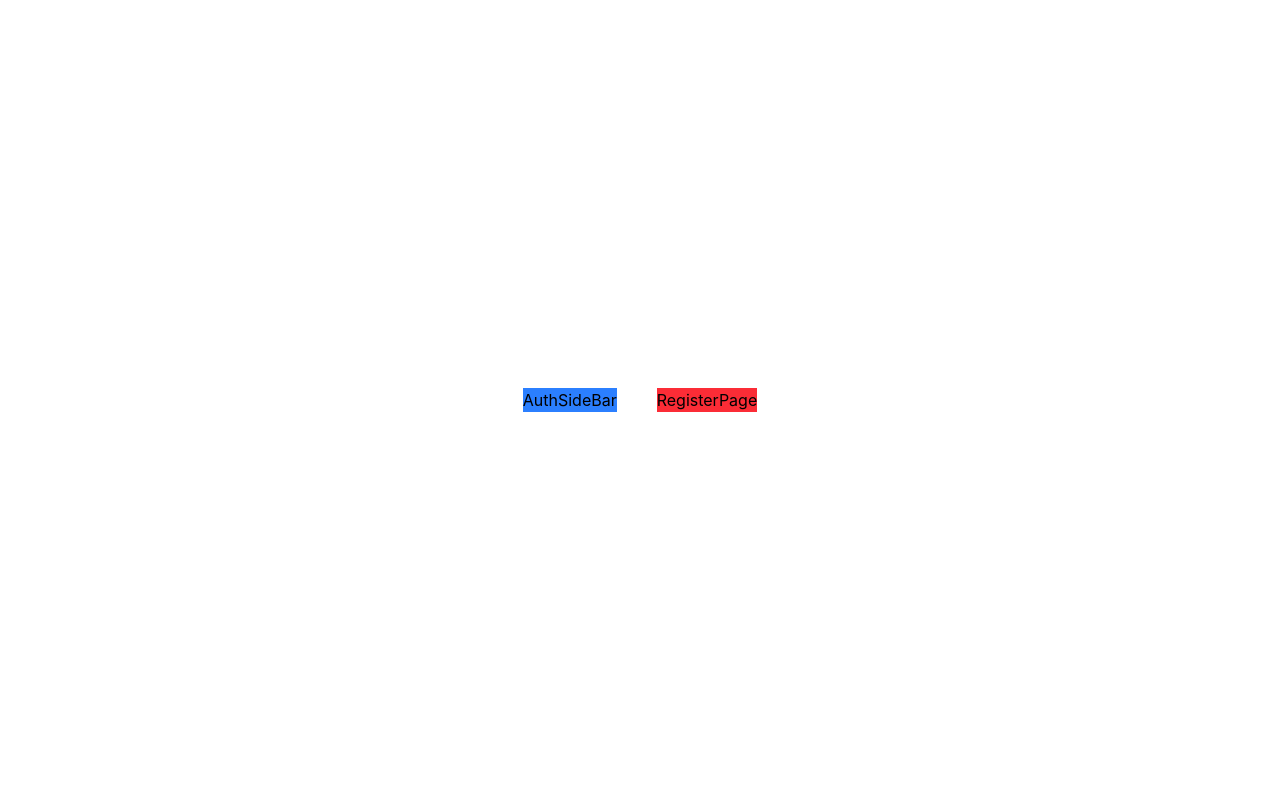
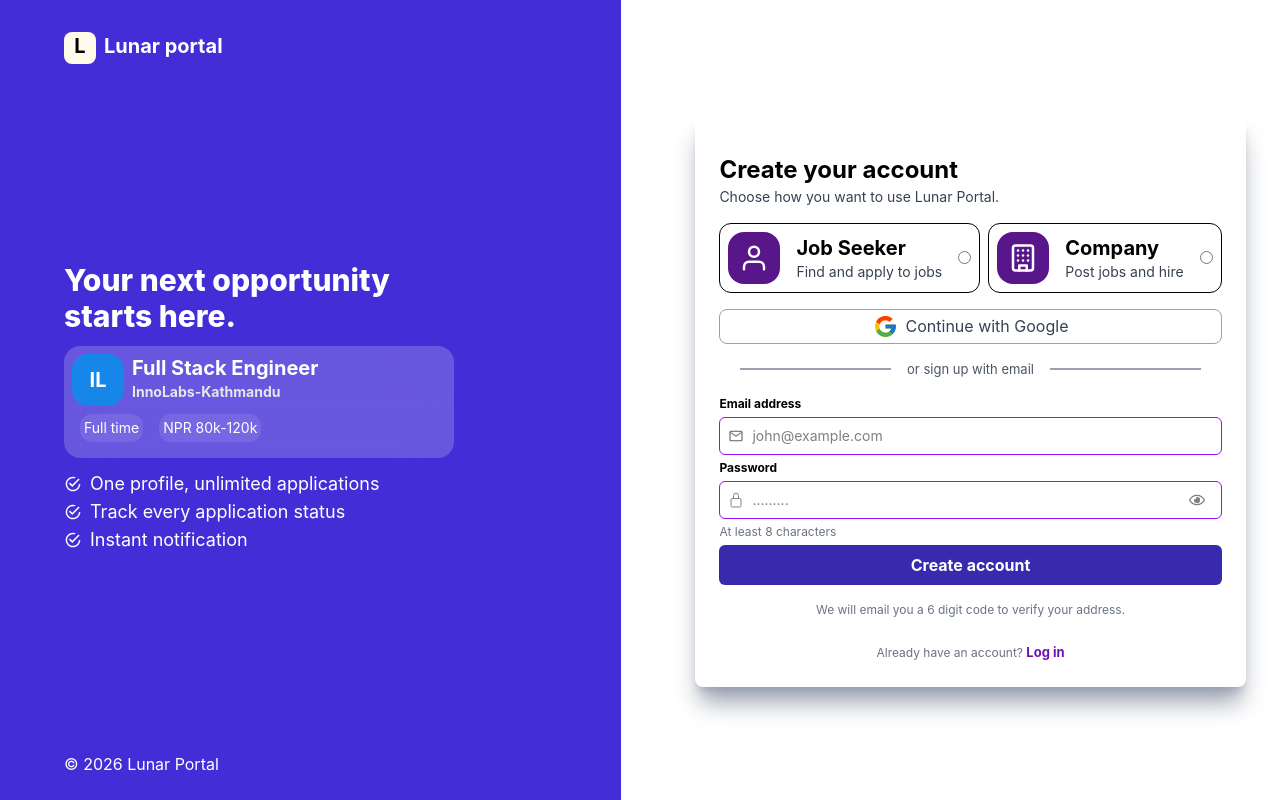
Before and after one commit to gokul-lamsal/jobkhoj, a React app in the folder frontend/: page /register in a window 1280 px wide. Built offline with nearby package versions, Linux system fonts and the light colour scheme; the HTML template or start-up script is replaced by a standard one.

Commit message:
Register and authsidebar

```diff
--- a/frontend/package.json
+++ b/frontend/package.json
@@ -11,8 +11,11 @@
   },
   "dependencies": {
     "@tailwindcss/vite": "^4.3.3",
+    "axios": "^1.20.0",
+    "nodemon": "^3.1.14",
     "react": "^19.2.8",
     "react-dom": "^19.2.8",
+    "react-icons": "^5.7.0",
     "react-router-dom": "^7.18.4",
     "tailwindcss": "^4.3.3"
   },
--- a/frontend/src/components/layout/AuthLayout.jsx
+++ b/frontend/src/components/layout/AuthLayout.jsx
@@ -4,7 +4,7 @@ import AuthSideBar from "../../pages/auth/AuthSideBar";
 
 const AuthLayout = () => {
   return (
-    <div className="flex gap-10 justify-center items-center min-h-screen">
+    <div className="flex gap-10 min-h-screen">
       <AuthSideBar />
       <Outlet />
     </div>
--- a/frontend/src/pages/auth/AuthSideBar.jsx
+++ b/frontend/src/pages/auth/AuthSideBar.jsx
@@ -1,9 +1,54 @@
-import React from 'react'
+import React from "react";
+import { IoMdCheckmarkCircleOutline } from "react-icons/io";
 
 const AuthSideBar = () => {
   return (
-    <div className='bg-blue-500'>AuthSideBar</div>
-  )
-}
+    <div className="bg-indigo-700 flex flex-col justify-between pl-[4rem] pt-[2rem] w-[50%]">
+      <div className="flex gap-2">
+        <h1 className="font-bold text-xl w-8 h-8 rounded-lg text-center bg-amber-50">
+          L
+        </h1>
+        <h1 className="text-xl font-bold text-white">Lunar portal</h1>
+      </div>
+      <div className="flex flex-col gap-3">
+        <div>
+          <h1 className="text-3xl text-white font-extrabold">
+            Your next opportunity
+          </h1>
+          <h1 className="text-3xl text-white font-extrabold">starts here.</h1>
+        </div>
+        <div className="rounded-2xl p-2 w-[70%] bg-white/20 border-white/20 backdrop-blur-xl">
+          <div className="flex gap-2 ">
+            <div>
+              <h1 className="font-bold text-xl w-13 h-13 rounded-2xl text-white flex justify-center items-center bg-[#1687E8]">
+                IL
+              </h1>
+            </div>
+            <div className="flex flex-col">
+              <h1 className="text-xl font-bold text-white">
+                Full Stack Engineer
+              </h1>
+              <h1 className="text-sm text-gray-200 font-bold">
+                InnoLabs-Kathmandu
+              </h1>
+            </div>
+          </div>
+            <div className="flex p-2 gap-4">
+              <p className="text-sm text-white bg-white/10  border-white/20 rounded-xl p-1">Full time</p>
+              <p className="text-sm  text-white bg-white/10  border-white/20 rounded-xl p-1">NPR 80k-120k</p>
+            </div>
+        </div>
+        <div>
+              <p className="text-white text-lg flex gap-2 items-center"><IoMdCheckmarkCircleOutline />One profile, unlimited applications</p>
+              <p className="text-white text-lg flex gap-2 items-center"><IoMdCheckmarkCircleOutline />Track every application status</p>
+              <p className="text-white text-lg flex gap-2 items-center"><IoMdCheckmarkCircleOutline />Instant notification</p>
+            </div>
+      </div>
+      <div className="pb-6">
+        <p className="text-white text-md">&copy; {new Date().getFullYear()} Lunar Portal</p>
+      </div>
+    </div>
+  );
+};
 
-export default AuthSideBar
+export default AuthSideBar;
--- a/frontend/src/pages/auth/RegisterPage.jsx
+++ b/frontend/src/pages/auth/RegisterPage.jsx
@@ -1,9 +1,121 @@
-import React from 'react'
+import React from "react";
+import { FaRegEye } from "react-icons/fa";
+import { FcGoogle } from "react-icons/fc";
+import { FiUser } from "react-icons/fi";
+import { IoLockClosedOutline } from "react-icons/io5";
+import { LuBuilding } from "react-icons/lu";
+import { MdOutlineMail } from "react-icons/md";
 
 const RegisterPage = () => {
   return (
-    <div className='bg-red-500'>RegisterPage</div>
-  )
-}
+    <div className="w-[50%] flex flex-col justify-center items-center">
+      <div className="rounded-lg pl-6 pt-10 pb-6 pr-6 flex flex-col gap-4 shadow-xl shadow-gray-400">
+        <div>
+          <h1 className="text-2xl font-bold">Create your account</h1>
+          <p className="text-gray-700 text-[14px]">
+            Choose how you want to use Lunar Portal.
+          </p>
+        </div>
+        <div className="flex justify-center items-center gap-2">
+          <div className="border p-2 rounded-xl flex gap-4 items-center cursor-pointer">
+            <div>
+              <h1 className="w-13 h-13 rounded-2xl text-white flex justify-center items-center bg-purple-900">
+                <FiUser color="white" size={30} />
+              </h1>
+            </div>
+            <div className="flex flex-col">
+              <h1 className="text-xl font-bold ">Job Seeker</h1>
+              <p className="text-sm text-gray-700">Find and apply to jobs</p>
+            </div>
+            <div>
+              <input
+                type="radio"
+                name="CheckBox"
+                value=""
+                className="cursor-pointer"
+              ></input>
+            </div>
+          </div>
+          <div className="border p-2 rounded-xl flex gap-4 items-center cursor-pointer">
+            <div>
+              <h1 className="font-bold text-xl w-13 h-13 rounded-2xl text-white flex justify-center items-center bg-purple-900">
+                <LuBuilding color="white" size={30} />
+              </h1>
+            </div>
+            <div className="flex flex-col">
+              <h1 className="text-xl font-bold ">Company</h1>
+              <p className="text-sm text-gray-700">Post jobs and hire</p>
+            </div>
+            <div>
+              <input
+                type="radio"
+                name="CheckBox"
+                value=""
+                className="cursor-pointer"
+              ></input>
+            </div>
+          </div>
+        </div>
+        <div className="border border-gray-400 rounded-lg p-1 cursor-pointer">
+          <p className="flex items-center justify-center text-md text-gray-700 gap-2">
+            <FcGoogle size={25} />
+            Continue with Google
+          </p>
+        </div>
+        <div className="flex items-center justify-center gap-4">
+          <div className="w-[30%] border text-gray-400"></div>
+          <p className="text-[13px] text-gray-600">or sign up with email</p>
+          <div className="w-[30%] border text-gray-400"></div>
+        </div>
 
-export default RegisterPage
+        <form action="" className="flex flex-col gap-1">
+          <label htmlFor="Email" className="text-[12px] font-bold">
+            {" "}
+            Email address
+          </label>
+          <div className="border border-purple-600 flex gap-2 p-2 rounded-md items-center">
+            <p className="flex items-center ">
+              <MdOutlineMail color="gray" />
+            </p>
+            <input
+              type="email"
+              name="email"
+              id="email"
+              placeholder="john@example.com"
+              className="text-sm outline-none"
+            />
+          </div>
+          <label htmlFor="Email" className="text-[12px] font-bold">
+            {" "}
+            Password
+          </label>
+          <div className="border border-purple-600 flex gap-2 p-2 rounded-md items-center relative">
+            <p className="flex items-center ">
+              <IoLockClosedOutline color="gray" />
+            </p>
+            <input
+              type="password"
+              name="password"
+              id="password"
+              placeholder="........."
+              className="text-sm outline-none "
+            />
+             <span className="absolute right-4 text-gray-400 cursor-pointer">
+              <FaRegEye  color="gray" />
+            </span>
+          </div>
+          <p className="text-[12px] text-gray-500 ">At least 8 characters</p>
+          <div className="bg-indigo-800 rounded-md p-2 flex justify-center items-center">
+            <button className="text-white text-md font-bold">Create account</button>
+          </div>
+        </form>
+        <div className="flex flex-col justify-center items-center gap-6">
+        <p className="text-[12px] text-gray-500">We will email you a 6 digit code to verify your address.</p>
+         <p className="text-[12px] text-gray-500">Already have an account? <span className="text-purple-800 text-[13px] font-bold cursor-pointer">Log in</span></p>
+        </div>
+      </div>
+    </div>
+  );
+};
+
+export default RegisterPage;
```
Also changed, not shown: 2 other files (tests, documents, lock files or other folders).
